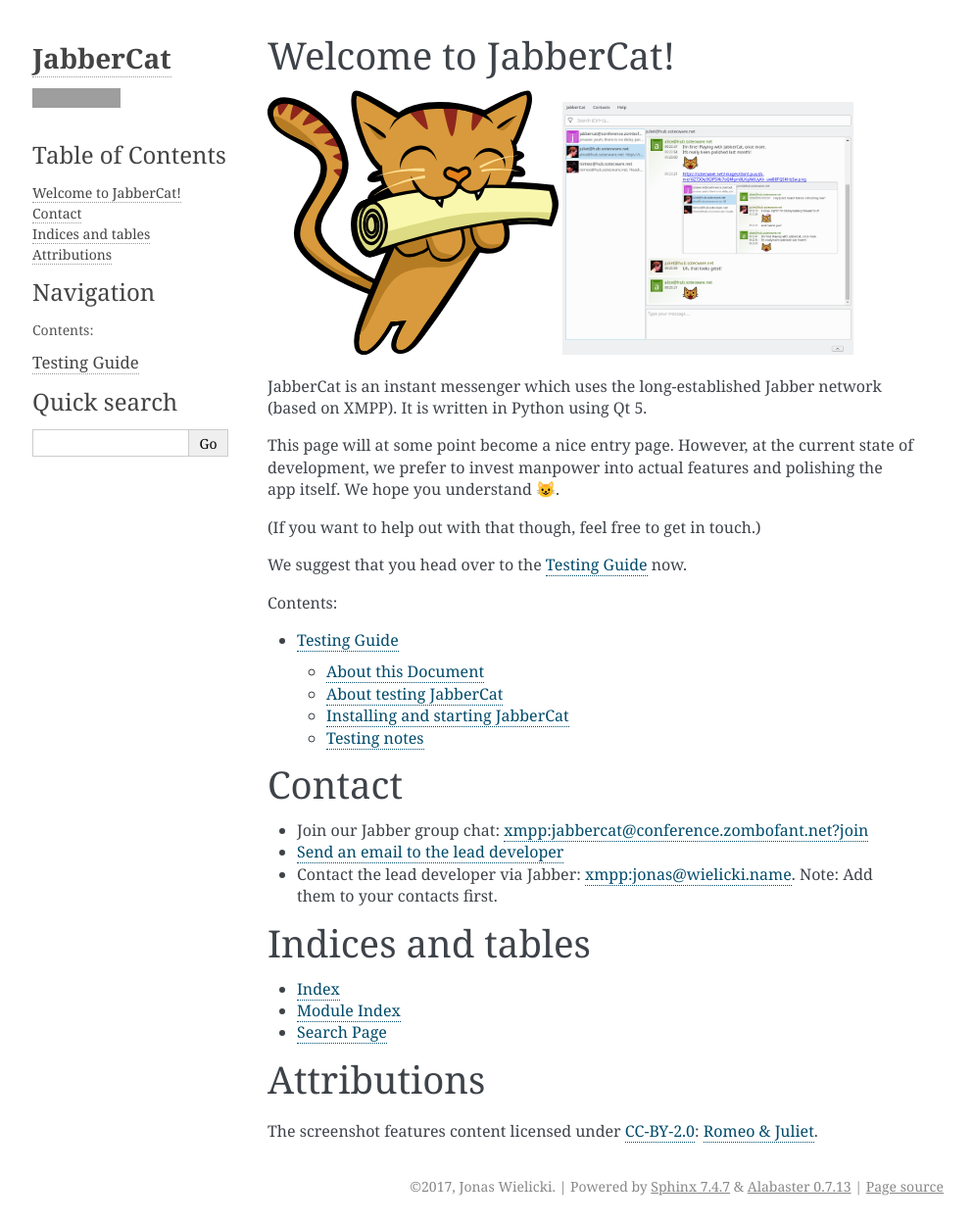
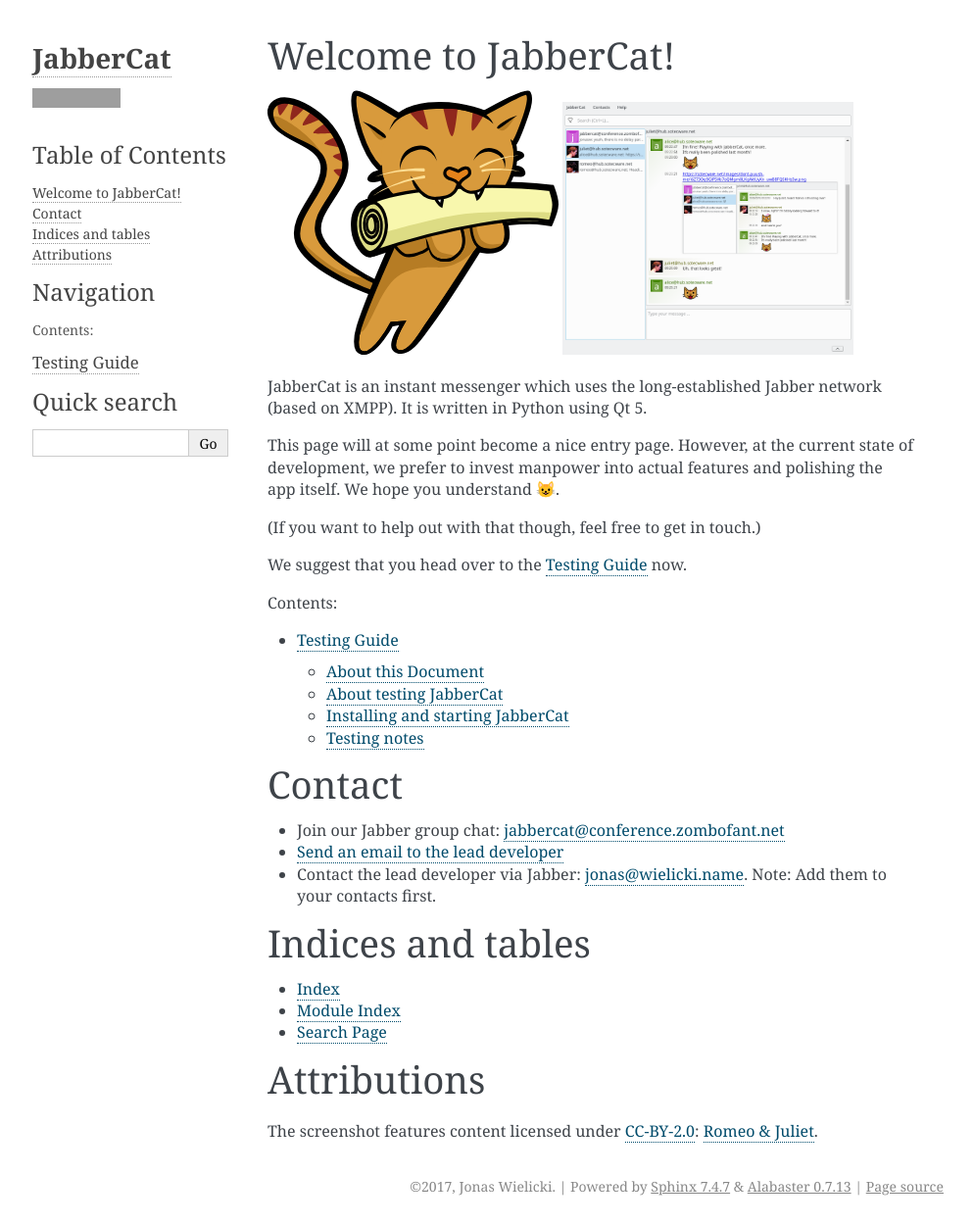
Before and after one commit to jabbercat/jabbercat, a Sphinx documentation site: the page built from docs/index.rst, in a window 1280 px wide. Shown: the whole page at 98% size, without its empty margins (147-1140 px from the left). Built offline with Sphinx 7.4.7, drawn with Linux system fonts in a browser that asks for light colours; grey boxes are pictures that could not be loaded.

Commit message:
Fix labels for links

```diff
--- a/docs/index.rst
+++ b/docs/index.rst
@@ -34,9 +34,9 @@
 Contact
 =======
 
-* Join our Jabber group chat: `xmpp:jabbercat@conference.zombofant.net?join <xmpp:jabbercat@conference.zombofant.net?join>`_
+* Join our Jabber group chat: `jabbercat@conference.zombofant.net <xmpp:jabbercat@conference.zombofant.net?join>`_
 * `Send an email to the lead developer <mailto:jonas@wielicki.name>`_
-* Contact the lead developer via Jabber: `xmpp:jonas@wielicki.name <xmpp:jonas@wielicki.name>`_. Note: Add them to your contacts first.
+* Contact the lead developer via Jabber: `jonas@wielicki.name <xmpp:jonas@wielicki.name>`_. Note: Add them to your contacts first.
 
 
 Indices and tables
```
